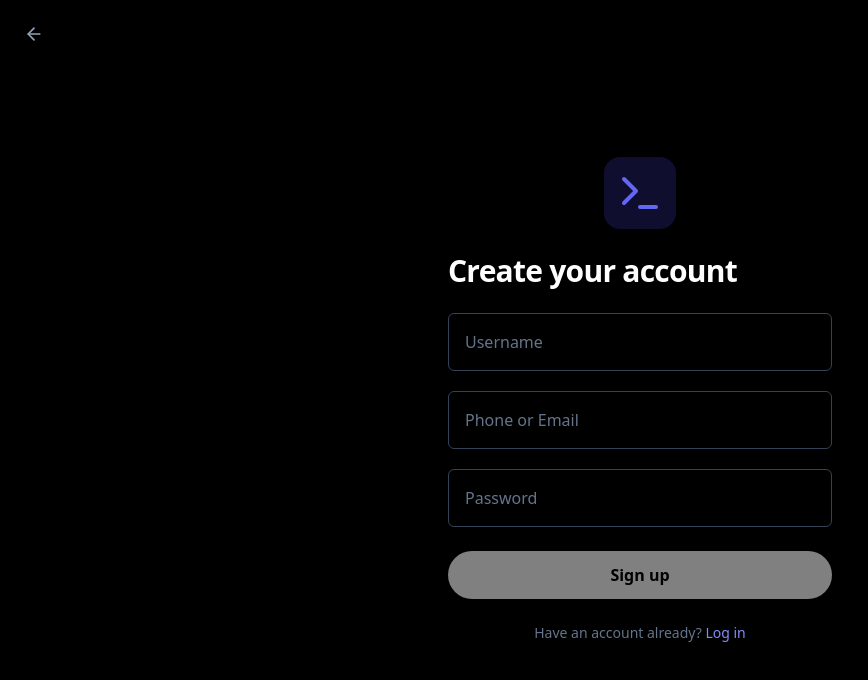
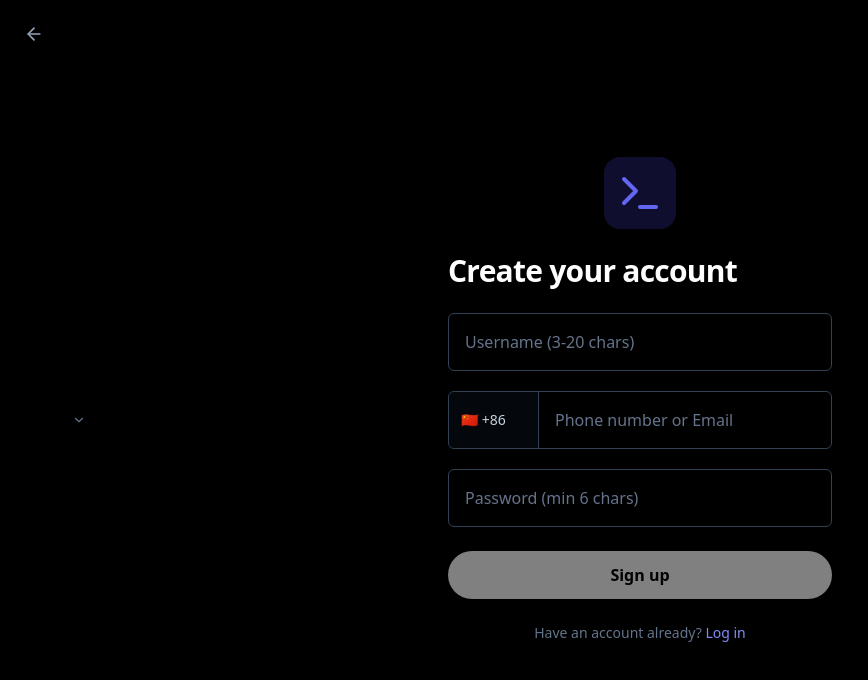
Before and after one commit to z1131/pocket-coder, a React (Vite) app in the folder frontend/: page /register in a window 1280 px wide. Shown: the top 680 px of the page, without its empty margins (0-868 px from the left). Built offline with nearby package versions, Linux system fonts and the light colour scheme.

Commit message:
feat(frontend): optimize auth forms with country code selector and auto-formatting

```diff
--- a/frontend/views/LoginView.tsx
+++ b/frontend/views/LoginView.tsx
@@ -1,5 +1,5 @@
 import React, { useState } from 'react';
-import { Terminal, Smartphone, Chrome } from 'lucide-react';
+import { Terminal, Smartphone, Chrome, ChevronDown } from 'lucide-react';
 import { useNavigate } from 'react-router-dom';
 import { api } from '../services/api';
 import { useAuthStore } from '../store/useStore';
@@ -7,6 +7,7 @@ import { useAuthStore } from '../store/useStore';
 const LoginView: React.FC = () => {
   const [identifier, setIdentifier] = useState('');
   const [password, setPassword] = useState('');
+  const [countryCode, setCountryCode] = useState('+86');
   const [isLoading, setIsLoading] = useState(false);
   const [error, setError] = useState('');
 
@@ -20,8 +21,22 @@ const LoginView: React.FC = () => {
     setIsLoading(true);
     setError('');
 
+    // Auto-format phone number for login
+    let finalIdentifier = identifier;
+    const isEmail = identifier.includes('@');
+    // Simple check: if not email and looks like a phone number (digits), add country code
+    // Note: Usernames can also be just text, so we need to be careful.
+    // However, typical usernames don't start with digits usually, but they can.
+    // Strategy: If selected country code is visible (meaning not email), try to prefix if it looks like a phone.
+    // A safer bet for Login is: if it's purely digits and length > 6, assume phone.
+    const isPhone = !isEmail && /^\d+$/.test(identifier);
+
+    if (isPhone) {
+       finalIdentifier = `${countryCode}${identifier}`;
+    }
+
     try {
-      const data = await api.auth.login(identifier, password);
+      const data = await api.auth.login(finalIdentifier, password);
       setAuth(data.user, data.access_token);
       localStorage.setItem('token', data.access_token);
       navigate('/');
@@ -69,13 +84,33 @@ const LoginView: React.FC = () => {
         {/* Login Form */}
         <form onSubmit={handleSubmit} className="space-y-4">
           <div className="space-y-4">
+             {/* Identifier Input with Country Code */}
+             <div className="flex bg-black border border-slate-700 rounded-md focus-within:border-indigo-500 focus-within:ring-1 focus-within:ring-indigo-500 transition-all overflow-hidden">
+              {!identifier.includes('@') && /^\d*$/.test(identifier) && identifier.length > 0 && (
+                <div className="flex items-center border-r border-slate-700 bg-slate-900/30">
+                  <select
+                    value={countryCode}
+                    onChange={(e) => setCountryCode(e.target.value)}
+                    className="h-full bg-transparent text-slate-300 text-sm pl-3 pr-8 appearance-none outline-none cursor-pointer hover:text-white transition-colors py-3"
+                    style={{ backgroundImage: 'none' }}
+                  >
+                    <option value="+86">🇨🇳 +86</option>
+                    <option value="+1">🇺🇸 +1</option>
+                    <option value="+44">🇬🇧 +44</option>
+                    <option value="+81">🇯🇵 +81</option>
+                  </select>
+                  <ChevronDown size={14} className="text-slate-500 absolute left-[4.5rem] pointer-events-none" />
+                </div>
+              )}
               <input
                 type="text"
                 placeholder="Username, Email or Phone"
                 value={identifier}
                 onChange={(e) => setIdentifier(e.target.value)}
-              className="w-full bg-black border border-slate-700 rounded-md px-4 py-3 text-white placeholder-slate-500 focus:outline-none focus:border-indigo-500 focus:ring-1 focus:ring-indigo-500 transition-all"
+                className="flex-1 bg-transparent px-4 py-3 text-white placeholder-slate-500 outline-none border-none min-w-0"
               />
+            </div>
+
             <input
               type="password"
               placeholder="Password"
--- a/frontend/views/RegisterView.tsx
+++ b/frontend/views/RegisterView.tsx
@@ -1,5 +1,5 @@
 import React, { useState } from 'react';
-import { Terminal, ArrowLeft } from 'lucide-react';
+import { Terminal, ArrowLeft, ChevronDown } from 'lucide-react';
 import { useNavigate } from 'react-router-dom';
 import { api } from '../services/api';
 import { useAuthStore } from '../store/useStore';
@@ -8,15 +8,29 @@ const RegisterView: React.FC = () => {
   const [username, setUsername] = useState('');
   const [contact, setContact] = useState(''); // Email or Phone
   const [password, setPassword] = useState('');
+  const [countryCode, setCountryCode] = useState('+86');
   const [isLoading, setIsLoading] = useState(false);
   const [error, setError] = useState('');
 
   const navigate = useNavigate();
   const setAuth = useAuthStore((state) => state.setAuth);
 
+  // Validation Patterns
+  const usernamePattern = /^[a-zA-Z0-9_]{3,20}$/;
+
   const handleSubmit = async (e: React.FormEvent) => {
     e.preventDefault();
     if (!username || !contact || !password) return;
+
+    // Frontend Validation
+    if (!usernamePattern.test(username)) {
+      setError('Username must be 3-20 chars (letters, numbers, underscore only)');
+      return;
+    }
+    if (password.length < 6) {
+      setError('Password must be at least 6 characters');
+      return;
+    }
 
     setIsLoading(true);
     setError('');
@@ -24,7 +38,10 @@ const RegisterView: React.FC = () => {
     // Simple email detection
     const isEmail = contact.includes('@');
     const email = isEmail ? contact : undefined;
-    const phone = !isEmail ? contact : undefined;
+
+    // For phone, combine country code and contact (remove any user-entered spaces/dashes)
+    const cleanContact = contact.replace(/[\s-]/g, '');
+    const phone = !isEmail ? `${countryCode}${cleanContact}` : undefined;
 
     try {
       const data = await api.auth.register(username, password, email, phone);
@@ -32,7 +49,15 @@ const RegisterView: React.FC = () => {
       localStorage.setItem('token', data.access_token);
       navigate('/');
     } catch (err: any) {
-      setError(err.response?.data?.message || 'Registration failed');
+      console.error(err);
+      // Improve error message display
+      let msg = err.response?.data?.message || 'Registration failed';
+      if (msg.includes("'Phone' failed")) {
+        msg = 'Invalid phone number format';
+      } else if (msg.includes("Username")) {
+        msg = 'Username already exists or invalid';
+      }
+      setError(msg);
     } finally {
       setIsLoading(false);
     }
@@ -70,31 +95,50 @@ const RegisterView: React.FC = () => {
             <div className="relative group">
                <input
                 type="text"
-                placeholder="Username"
+                placeholder="Username (3-20 chars)"
                 value={username}
                 onChange={(e) => setUsername(e.target.value)}
                 className="w-full bg-black border border-slate-700 rounded-md px-4 py-4 text-white placeholder-slate-500 focus:outline-none focus:border-indigo-500 focus:ring-1 focus:ring-indigo-500 transition-all peer"
               />
             </div>
 
-            <input
-              type="text"
-              placeholder="Phone or Email"
-              value={contact}
-              onChange={(e) => setContact(e.target.value)}
-              className="w-full bg-black border border-slate-700 rounded-md px-4 py-4 text-white placeholder-slate-500 focus:outline-none focus:border-indigo-500 focus:ring-1 focus:ring-indigo-500 transition-all"
-            />
+            {/* Phone/Email Input with Country Code Selector */}
+            <div className="flex bg-black border border-slate-700 rounded-md focus-within:border-indigo-500 focus-within:ring-1 focus-within:ring-indigo-500 transition-all overflow-hidden">
+              {!contact.includes('@') && (
+                <div className="flex items-center border-r border-slate-700 bg-slate-900/30">
+                  <select
+                    value={countryCode}
+                    onChange={(e) => setCountryCode(e.target.value)}
+                    className="h-full bg-transparent text-slate-300 text-sm pl-3 pr-8 appearance-none outline-none cursor-pointer hover:text-white transition-colors py-4"
+                    style={{ backgroundImage: 'none' }}
+                  >
+                    <option value="+86">🇨🇳 +86</option>
+                    <option value="+1">🇺🇸 +1</option>
+                    <option value="+44">🇬🇧 +44</option>
+                    <option value="+81">🇯🇵 +81</option>
+                  </select>
+                  <ChevronDown size={14} className="text-slate-500 absolute left-[4.5rem] pointer-events-none" />
+                </div>
+              )}
+              <input
+                type="text"
+                placeholder="Phone number or Email"
+                value={contact}
+                onChange={(e) => setContact(e.target.value)}
+                className="flex-1 bg-transparent px-4 py-4 text-white placeholder-slate-500 outline-none border-none min-w-0"
+              />
+            </div>
 
             <input
               type="password"
-              placeholder="Password"
+              placeholder="Password (min 6 chars)"
               value={password}
               onChange={(e) => setPassword(e.target.value)}
               className="w-full bg-black border border-slate-700 rounded-md px-4 py-4 text-white placeholder-slate-500 focus:outline-none focus:border-indigo-500 focus:ring-1 focus:ring-indigo-500 transition-all"
             />
           </div>
 
-          {error && <p className="text-red-500 text-sm">{error}</p>}
+          {error && <p className="text-red-500 text-sm px-1">{error}</p>}
 
           <button
             type="submit"
```
Lines whose indentation alone changed are shown as unchanged.
